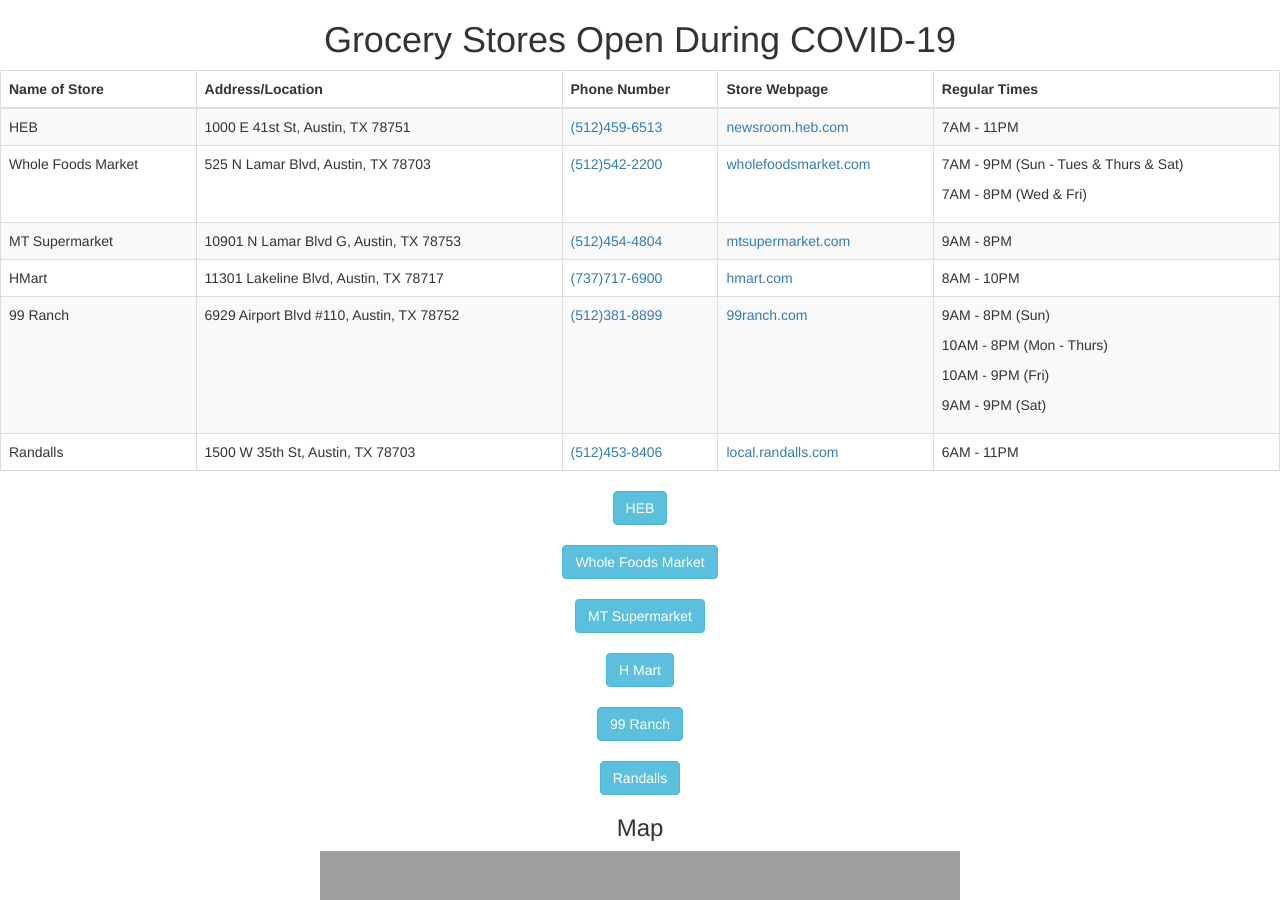
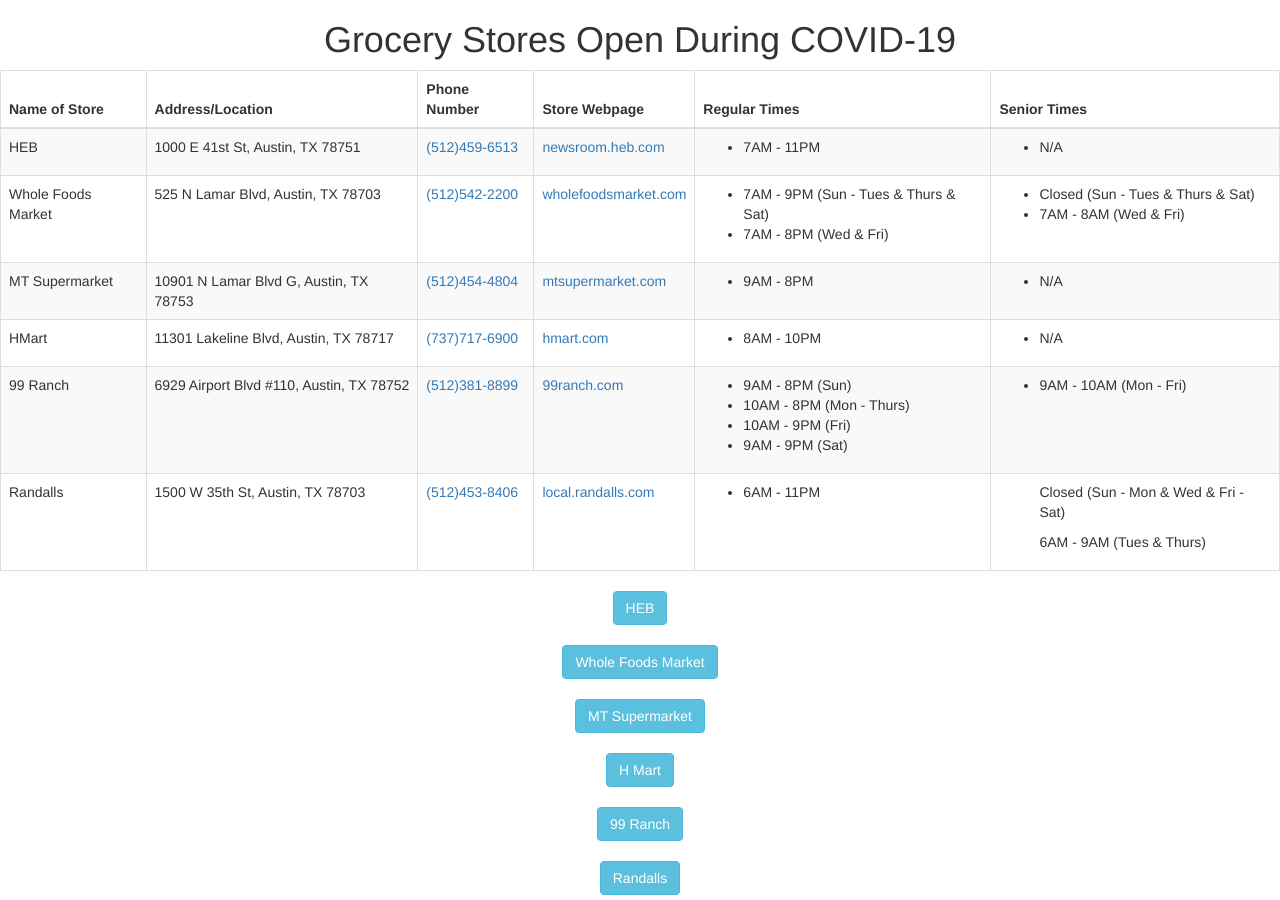
Before and after one commit to hmallidi/quarantine-fighter, a Flask app: page /grocery in a window 1280 px wide. Shown: the part 52-952 px from the top of the page. Run offline with Flask 2, Linux system fonts and the light colour scheme; a map, chart or similar area stays blank; some libraries are stand-ins or nearby versions; grey boxes are pictures that could not be loaded.

Commit message:
grocery.html change-added bullets to times

```diff
--- a/templates/grocery.html
+++ b/templates/grocery.html
@@ -66,7 +66,7 @@
     </nav> <!-- end of class navbar navbar-default -->
 
     <center><h1>Grocery Stores Open During COVID-19</h1></center>
-    <center>
+    <!--<center>-->
         <!--Table featuring information of each place in the respective page-->
         <table id = "groceryTable" class="table table-striped table-bordered table-sm">
             <thead>
@@ -76,6 +76,7 @@
                     <th>Phone Number</th>
                     <th>Store Webpage</th>
                     <th>Regular Times</th>
+                    <th>Senior Times</th>
                 </tr>
             </thead>
             <tbody>
@@ -84,7 +85,16 @@
                     <td>1000 E 41st St, Austin, TX 78751</td>
                     <td><a href="tel: 512-459-6513">(512)459-6513</a></td>
                     <td><a href="https://newsroom.heb.com/hancock-center-h%E2%80%91e%E2%80%91b/" target="_blank">newsroom.heb.com</a></td>
-                    <td>7AM - 11PM</td>
+                    <td>
+                        <ul>
+                            <li>7AM - 11PM</li>
+                        </ul>
+                    </td>
+                    <td>
+                        <ul>
+                            <li>N/A</li>
+                        </ul>
+                    </td>
                 </tr>
                 <tr>
                     <td>Whole Foods Market</td>
@@ -92,8 +102,16 @@
                     <td><a href="tel: 512-542-2200">(512)542-2200</a></td>
                     <td><a href="https://www.wholefoodsmarket.com/stores/lamar" target="_blank">wholefoodsmarket.com</a></td>
                     <td>
-                        <p>7AM - 9PM (Sun - Tues & Thurs & Sat)</p>
-                        <p>7AM - 8PM (Wed & Fri)</p>
+                        <ul>
+                            <li>7AM - 9PM (Sun - Tues & Thurs & Sat)</li>
+                            <li>7AM - 8PM (Wed & Fri)</li>
+                        </ul>
+                    </td>
+                    <td>
+                        <ul>
+                            <li>Closed (Sun - Tues & Thurs & Sat)</li>
+                            <li>7AM - 8AM (Wed & Fri)</li>
+                        </ul>
                     </td>
                 </tr>
                 <tr>
@@ -101,14 +119,32 @@
                     <td>10901 N Lamar Blvd G, Austin, TX 78753</td>
                     <td><a href="tel: 512-454-4804">(512)454-4804</a></td>
                     <td><a href="http://mtsupermarket.com" target="_blank">mtsupermarket.com</a></td>
-                    <td>9AM - 8PM</td>
+                    <td>
+                        <ul>
+                            <li>9AM - 8PM</li>
+                        </ul>
+                    </td>
+                    <td>
+                        <ul>
+                            <li>N/A</li>
+                        </ul>
+                    </td>
                 </tr>
                 <tr>
                     <td>HMart</td>
                     <td>11301 Lakeline Blvd, Austin, TX 78717</td>
                     <td><a href="tel: 737-717-6900">(737)717-6900</a></td>
                     <td><a href="https://www.hmart.com/storelocator/index/index/id/61/" target="_blank">hmart.com</a></td>
-                    <td>8AM - 10PM</td>
+                    <td>
+                        <ul>
+                            <li>8AM - 10PM</li>
+                        </ul>
+                    </td>
+                    <td>
+                        <ul>
+                            <li>N/A</li>
+                        </ul>
+                    </td>
                 </tr>
                 <tr>
                     <td>99 Ranch</td>
@@ -116,10 +152,17 @@
                     <td><a href="tel: 512-381-8899">(512)381-8899</a></td>
                     <td><a href="https://www.99ranch.com/stores/austin" target="_blank">99ranch.com</a></td>
                     <td>
-                        <p>9AM - 8PM (Sun)</p>
-                        <p>10AM - 8PM (Mon - Thurs)</p>
-                        <p>10AM - 9PM (Fri)</p>
-                        <p>9AM - 9PM (Sat)</p>
+                        <ul>
+                            <li>9AM - 8PM (Sun)</li>
+                            <li>10AM - 8PM (Mon - Thurs)</li>
+                            <li>10AM - 9PM (Fri)</li>
+                            <li>9AM - 9PM (Sat)</li>
+                        </ul>
+                    </td>
+                    <td>
+                        <ul>
+                            <li>9AM - 10AM (Mon - Fri)</li>
+                        </ul>
                     </td>
                 </tr>
                 <tr>
@@ -129,7 +172,17 @@
                     <td>
                         <a href="https://local.randalls.com/tx/austin/1500-w-35th-st.html" target="_blank">local.randalls.com</a>
                     </td>
-                    <td>6AM - 11PM</td>
+                    <td>
+                        <ul>
+                            <li>6AM - 11PM</li>
+                        </ul>
+                    </td>
+                    <td>
+                        <ul>
+                            <p>Closed (Sun - Mon & Wed & Fri - Sat)</p>
+                            <p>6AM - 9AM (Tues & Thurs)</p>
+                        </ul>
+                    </td>
                 </tr>
             </tbody>
         </table>
@@ -141,7 +194,7 @@
             });
         </script>
     -->
-    </center>
+    <!--</center>-->
     <center>
         <!--Collapsable buttons to showcase information from table-->
     <button type="button" class="btn btn-info" data-toggle="collapse" data-target="#HEB">HEB</button>
```
